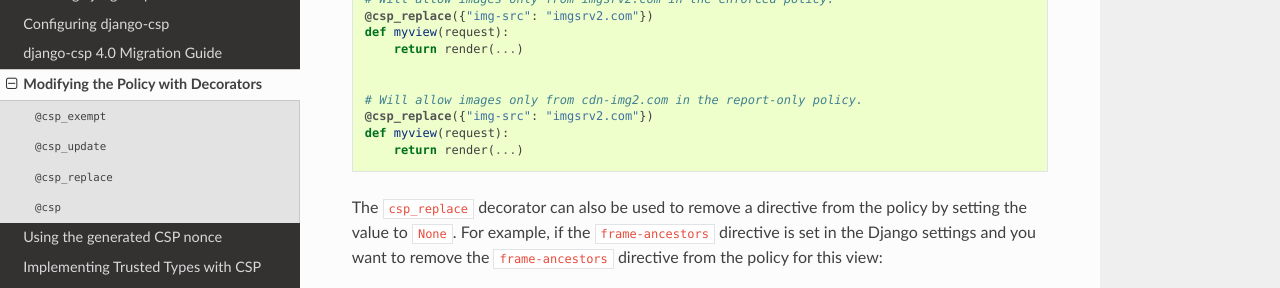
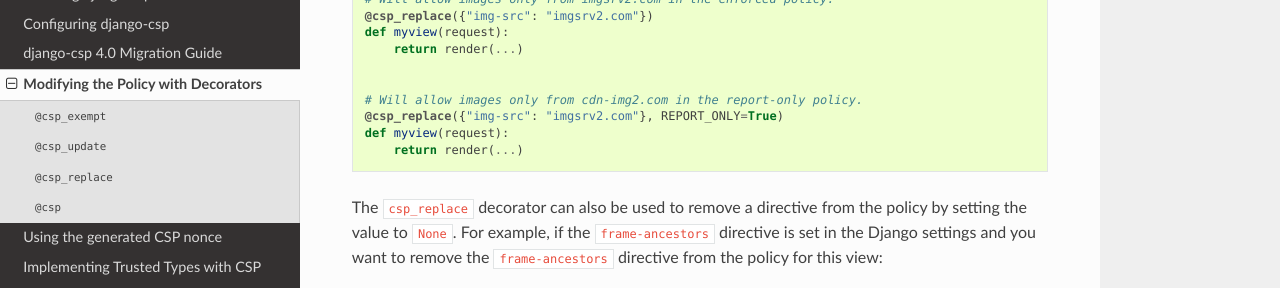
Before and after one commit to mozilla/django-csp, a Sphinx documentation site: the page built from docs/decorators.rst, in a window 1280 px wide and 900 px high, scrolled down 1722 px. Shown: the part 151-439 px from the top of the window. Built offline with Sphinx 7.4.7 and the Read the Docs theme 2.0.0, drawn with Linux system fonts in a browser that asks for light colours.

Commit message:
Add missing report-only from csp replace example

```diff
--- a/docs/decorators.rst
+++ b/docs/decorators.rst
@@ -100,7 +100,7 @@ The arguments and values are the same as ``@csp_update``:
 
 
     # Will allow images only from cdn-img2.com in the report-only policy.
-    @csp_replace({"img-src": "imgsrv2.com"})
+    @csp_replace({"img-src": "imgsrv2.com"}, REPORT_ONLY=True)
     def myview(request):
         return render(...)
 
```
